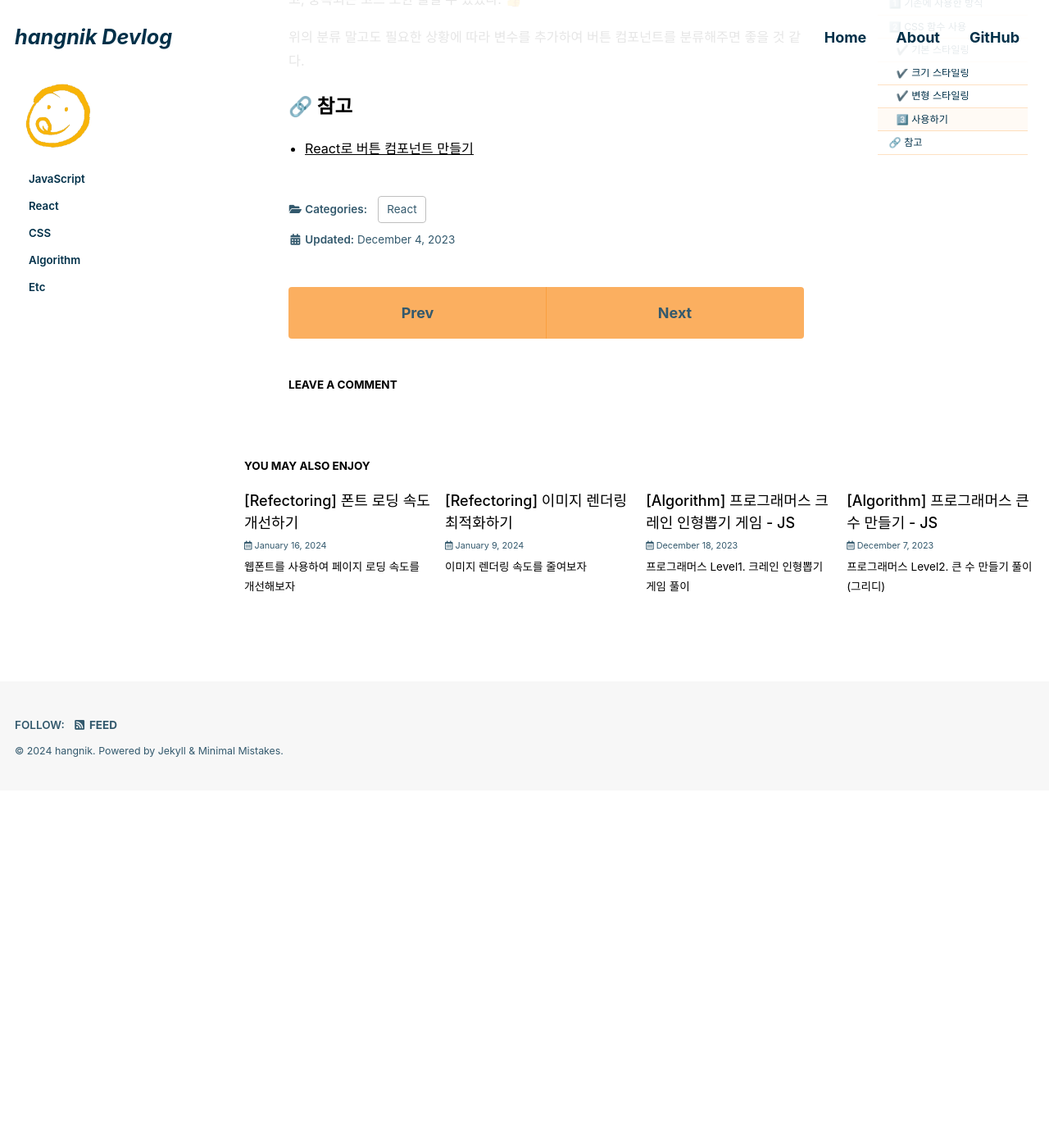
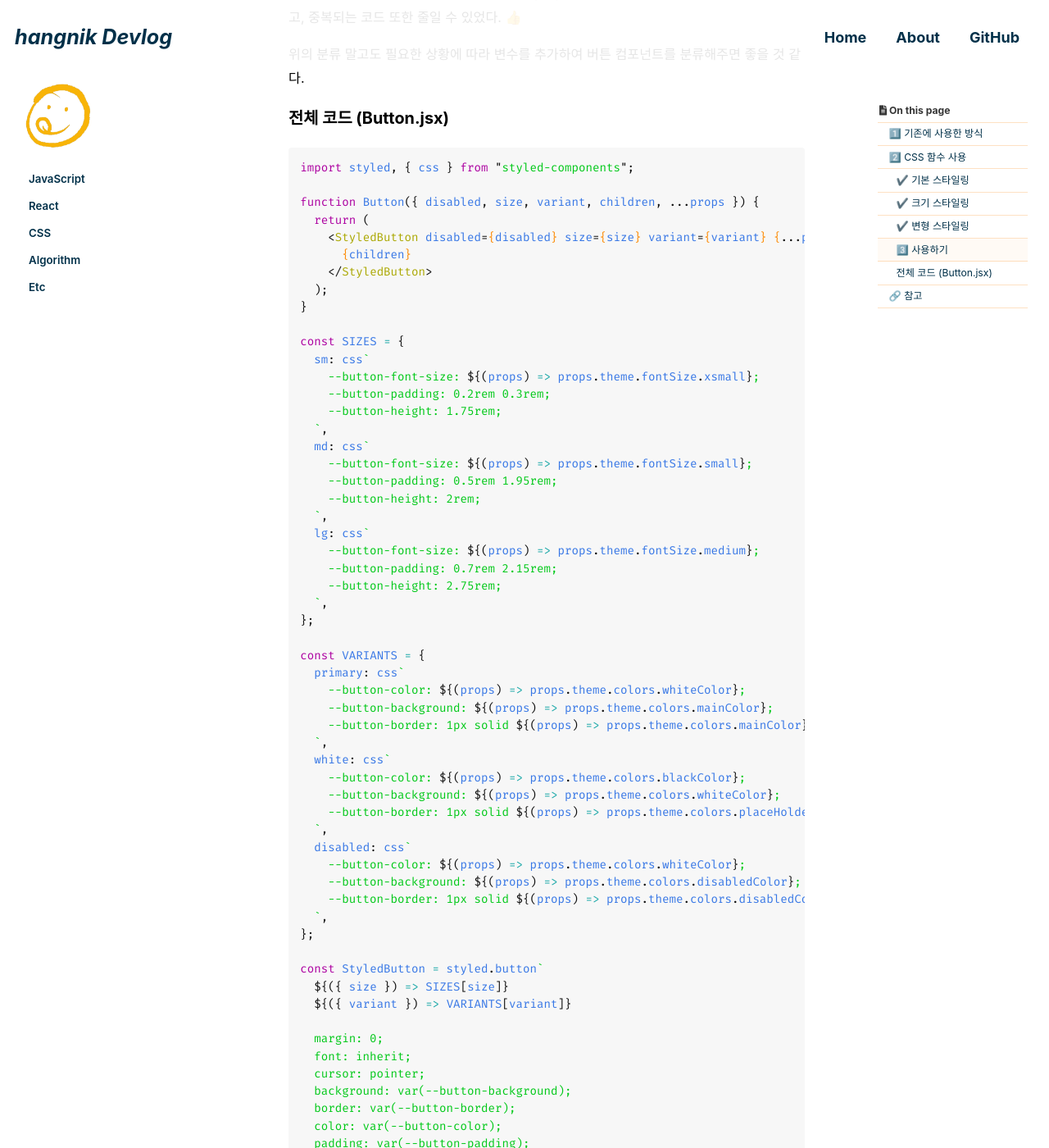
Before and after one commit to hangnik/hangnik.github.io, a Jekyll site: the page built from _posts/2023-11-24-react-button-component-reuse.md, in a window 1280 px wide and 1400 px high, scrolled down 4451 px. Shown: the whole window at 82% size. Built offline with Jekyll 4.4.1, drawn with Linux system fonts in a browser that asks for light colours; cached includes are drawn as plain includes; some web fonts are replaced; comment, search, counter and statistics services are not loaded; before the commit the page ends 5415 px from its top, so only the background shows below that; some of the changed text lies outside the part shown.

````diff
--- a/_posts/2023-11-24-react-button-component-reuse.md
+++ b/_posts/2023-11-24-react-button-component-reuse.md
@@ -189,7 +189,8 @@ function Button({ disabled, size, variant, children, ...props }) {
 
 const StyledButton = styled.button`
   ${({ size }) => SIZES[size]}
-  ${({ variant }) => VARIANTS[variant]} /* 이하 생략 */
+  ${({ variant }) => VARIANTS[variant]}
+  (이하 생략)
 `;
 ```
 
@@ -205,6 +206,89 @@ const StyledButton = styled.button`
 
 위의 분류 말고도 필요한 상황에 따라 변수를 추가하여 버튼 컴포넌트를 분류해주면 좋을 것 같다.
 
+### 전체 코드 (Button.jsx)
+
+```jsx
+import styled, { css } from "styled-components";
+
+function Button({ disabled, size, variant, children, ...props }) {
+  return (
+    <StyledButton disabled={disabled} size={size} variant={variant} {...props}>
+      {children}
+    </StyledButton>
+  );
+}
+
+const SIZES = {
+  sm: css`
+    --button-font-size: ${(props) => props.theme.fontSize.xsmall};
+    --button-padding: 0.2rem 0.3rem;
+    --button-height: 1.75rem;
+  `,
+  md: css`
+    --button-font-size: ${(props) => props.theme.fontSize.small};
+    --button-padding: 0.5rem 1.95rem;
+    --button-height: 2rem;
+  `,
+  lg: css`
+    --button-font-size: ${(props) => props.theme.fontSize.medium};
+    --button-padding: 0.7rem 2.15rem;
+    --button-height: 2.75rem;
+  `,
+};
+
+const VARIANTS = {
+  primary: css`
+    --button-color: ${(props) => props.theme.colors.whiteColor};
+    --button-background: ${(props) => props.theme.colors.mainColor};
+    --button-border: 1px solid ${(props) => props.theme.colors.mainColor};
+  `,
+  white: css`
+    --button-color: ${(props) => props.theme.colors.blackColor};
+    --button-background: ${(props) => props.theme.colors.whiteColor};
+    --button-border: 1px solid ${(props) => props.theme.colors.placeHolderColor};
+  `,
+  disabled: css`
+    --button-color: ${(props) => props.theme.colors.whiteColor};
+    --button-background: ${(props) => props.theme.colors.disabledColor};
+    --button-border: 1px solid ${(props) => props.theme.colors.disabledColor};
+  `,
+};
+
+const StyledButton = styled.button`
+  ${({ size }) => SIZES[size]}
+  ${({ variant }) => VARIANTS[variant]}
+
+  margin: 0;
+  font: inherit;
+  cursor: pointer;
+  background: var(--button-background);
+  border: var(--button-border);
+  color: var(--button-color);
+  padding: var(--button-padding);
+  height: var(--button-height);
+  line-height: var(--button-height);
+  font-size: var(--button-font-size);
+  display: inline-flex;
+  justify-content: center;
+  align-items: center;
+  border-radius: 2.75rem;
+  transition: all 0.3s ease-out;
+
+  &:disabled {
+    --button-background: ${(props) => props.theme.colors.disabledColor};
+    --button-color: ${(props) => props.theme.colors.whiteColor};
+    cursor: not-allowed;
+  }
+
+  &:not(:disabled):hover {
+    filter: brightness(0.9);
+  }
+`;
+
+export default Button;
+```
+
 ## 🔗 참고
 
 - [React로 버튼 컴포넌트 만들기](https://www.daleseo.com/react-button-component/)
````
Also changed, not shown: _pages/about.md (+19 -2 lines), _posts/2023-07-30-etc-semantic-markup.md (+4 -4 lines).
